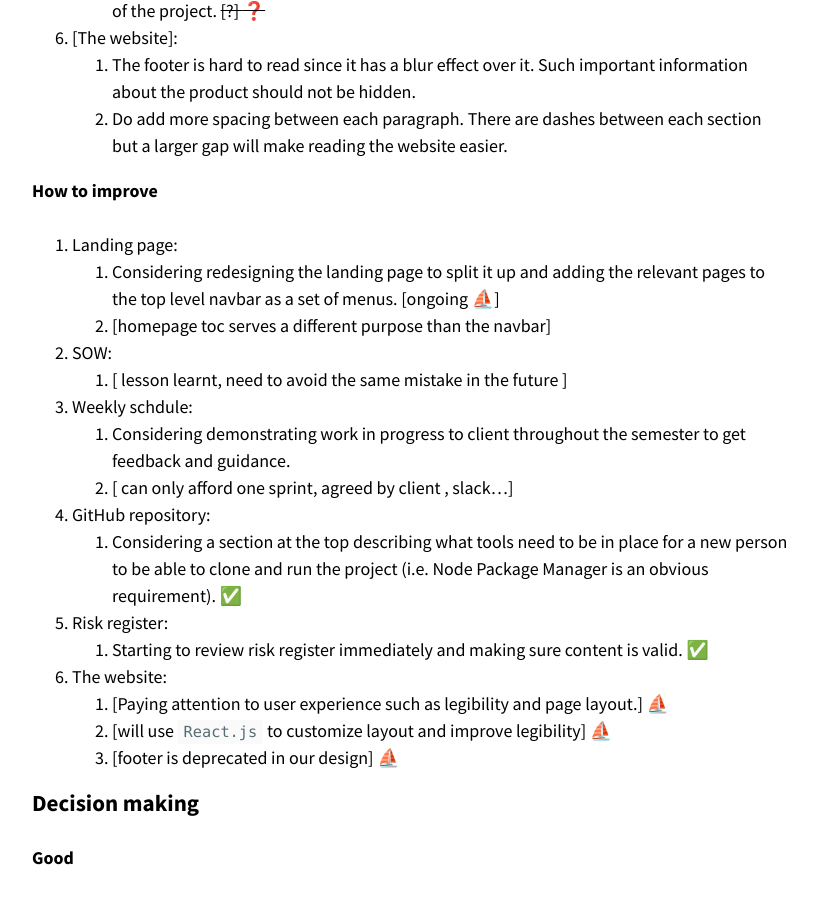
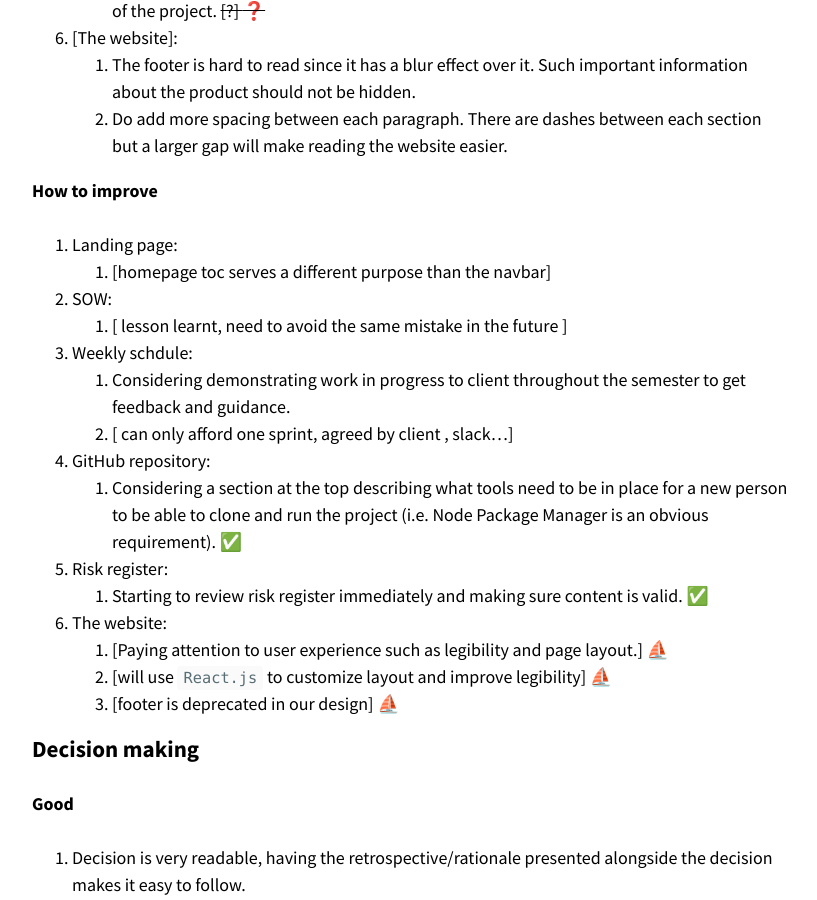
Before and after one commit to optofab/optofab.github.io, a Jekyll site: the page built from _retrospectives/2021-08-16-Retrospective-Audit-1-Semester2.md, in a window 1280 px wide and 900 px high, scrolled down 2421 px. Shown: the whole window, without its empty margins (343-1160 px from the left). Built offline with Jekyll 4.4.1, drawn with Linux system fonts in a browser that asks for light colours; nearby versions of some CDN libraries; emoji names are drawn with the system emoji font.

Commit message:
Update 2021-08-16-Retrospective-Audit-1-Semester2.md

```diff
--- a/_retrospectives/2021-08-16-Retrospective-Audit-1-Semester2.md
+++ b/_retrospectives/2021-08-16-Retrospective-Audit-1-Semester2.md
@@ -64,8 +64,7 @@ Thanks to the candid critiques and valuable feedback from our tutor and shadow t
 **How to improve**
 
 1. Landing page:
-   1. Considering redesigning the landing page to split it up and adding the relevant pages to the top level navbar as a set of menus. [ongoing :boat:]
-   2. [homepage toc serves a different purpose than the navbar]
+   1. [homepage toc serves a different purpose than the navbar]
 2. SOW:
    1. [ lesson learnt, need to avoid the same mistake in the future ]
 3. Weekly schdule:
```
